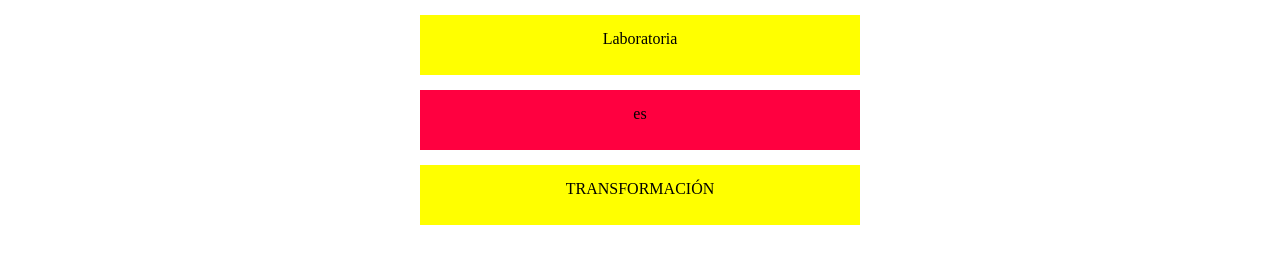
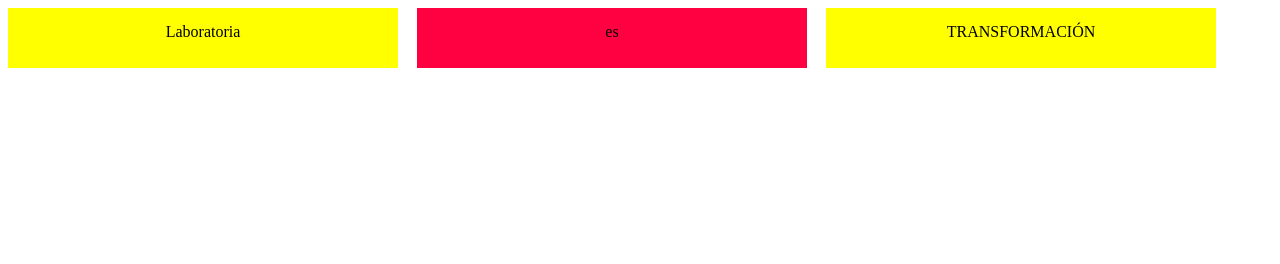
Before and after one commit to Aileenlunalum/displayEjercicio1, a plain HTML site: page index.html in a window 1280 px wide. Drawn offline with Linux system fonts and the light colour scheme.

Commit message:
ejercicio3

```diff
--- a/css/style.css
+++ b/css/style.css
@@ -1,11 +1,11 @@
 .uniforme{
-  width: 200px;
+  display:inline-block;
+  width: 150px;
   height: 30px;
-  display:block;
   padding: 15px 120px;
   margin: auto;
   text-align: center;
-  margin-top: 15px;
+  margin-right: 15px;
   }
   #a1{
     background-color:  yellow;
```
